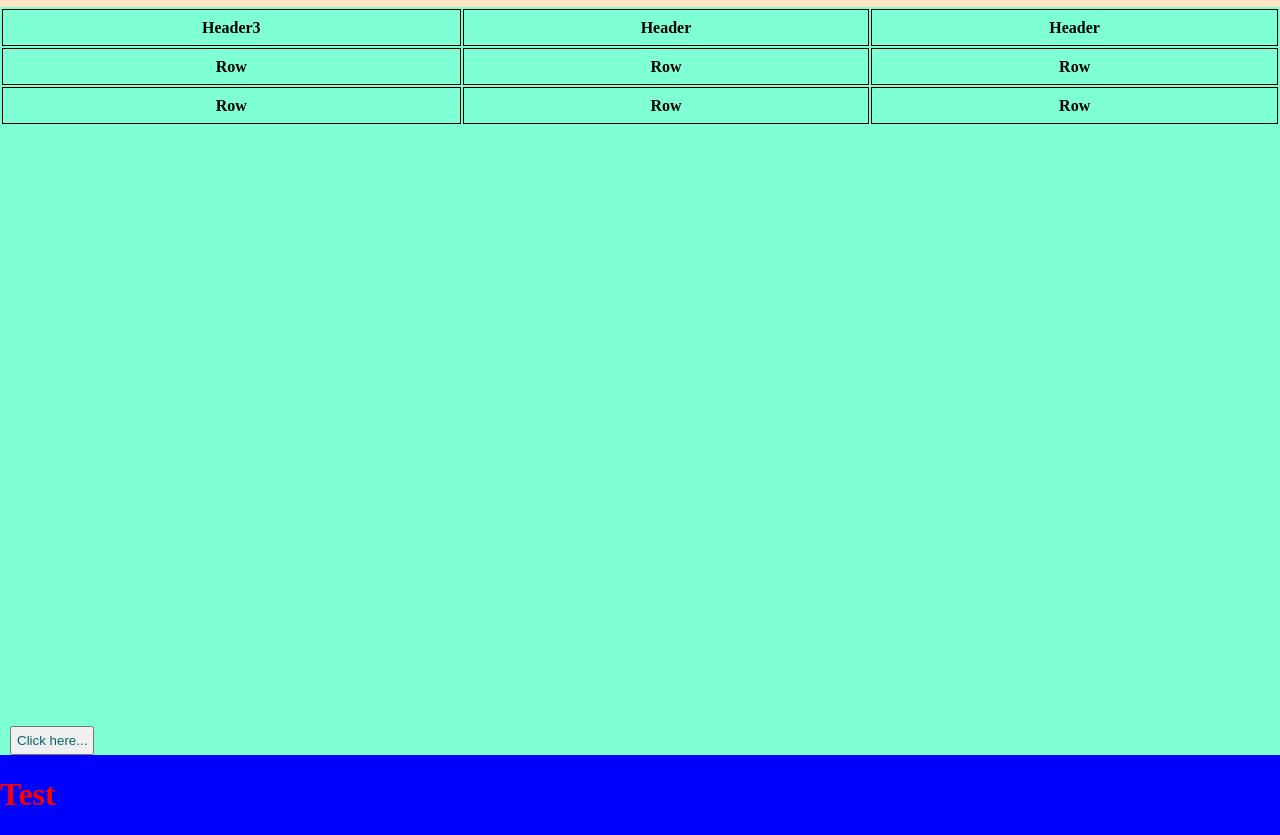
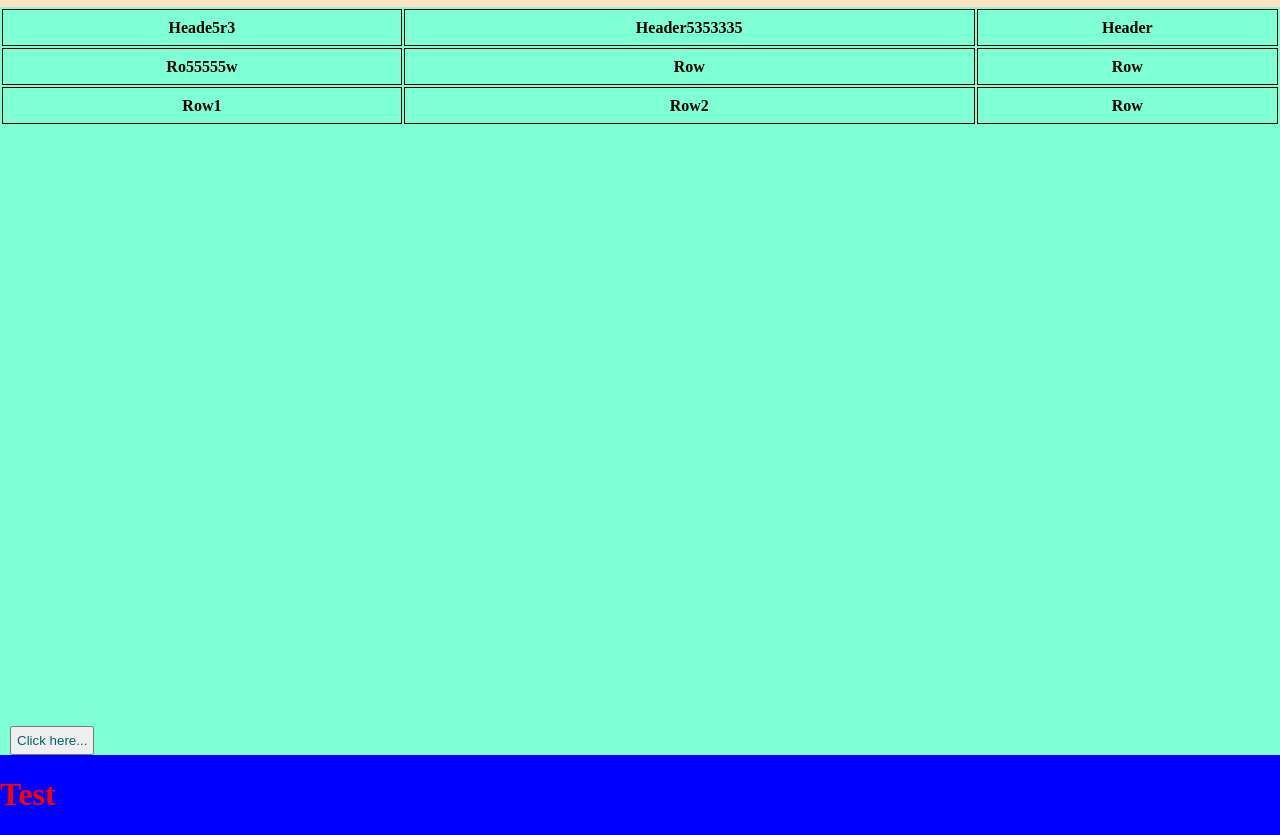
Before and after one commit to teodoravermesan/new-app, a website built with webpack: page docs/index.html in a window 1280 px wide. Shown: the part 73-908 px from the top of the page. Built offline with nearby package versions, Linux system fonts and the light colour scheme.

Commit message:
add docs

```diff
--- a/docs/index.html
+++ b/docs/index.html
@@ -1 +1 @@
-<!doctype html><html lang="en"><head><meta charset="UTF-8"/><meta name="viewport" content="width=device-width,initial-scale=1"/><title>Teo Test New App</title><link rel="stylesheet" href="4d6c071397454a51ff95.css"/><script defer="defer" src="index.js"></script></head><body><header><h1>paragrah 2</h1></header><section><table id="table"><thead><tr><th>Header3</th><th>Header</th><th>Header</th></tr><tr><th>Row</th><th>Row</th><th>Row</th></tr><tr><th>Row</th><th>Row</th><th>Row</th></tr></thead></table><button id="button">Click here...</button></section><footer><h1>Test</h1></footer><script src="index.js"></script></body></html>
+<!doctype html><html lang="en"><head><meta charset="UTF-8"/><meta name="viewport" content="width=device-width,initial-scale=1"/><title>Teo Test New App</title><link rel="stylesheet" href="4d6c071397454a51ff95.css"/><script defer="defer" src="index.js"></script></head><body><header><h1>paragrah 3423</h1></header><section><table id="table"><thead><tr><th>Heade5r3</th><th>Header5353335</th><th>Header</th></tr><tr><th>Ro55555w</th><th>Row</th><th>Row</th></tr><tr><th>Row1</th><th>Row2</th><th>Row</th></tr></thead></table><button id="button">Click here...</button></section><footer><h1>Test</h1></footer><script src="index.js"></script></body></html>
```
